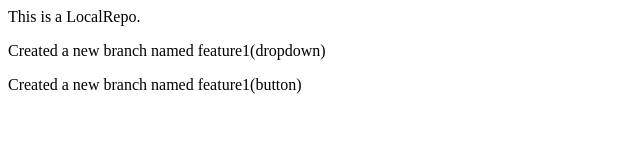
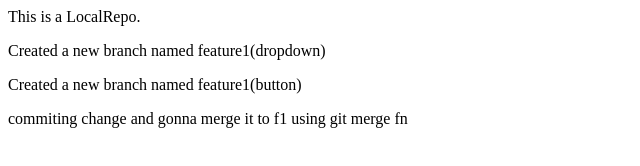
Before and after one commit to cherithpatikineti/GitDemo, a plain HTML site: page index.html in a window 1280 px wide. Shown: the whole page, without its empty margins (0-640 px from the left). Drawn offline with Linux system fonts and the light colour scheme.

Commit message:
added new line

```diff
--- a/index.html
+++ b/index.html
@@ -1,3 +1,4 @@
 <p>This is a LocalRepo.</p>
 <p>Created a new branch named feature1(dropdown)</p>
 <p>Created a new branch named feature1(button)</p>
+<p>commiting change and gonna merge it to f1 using git merge fn</p>
```
